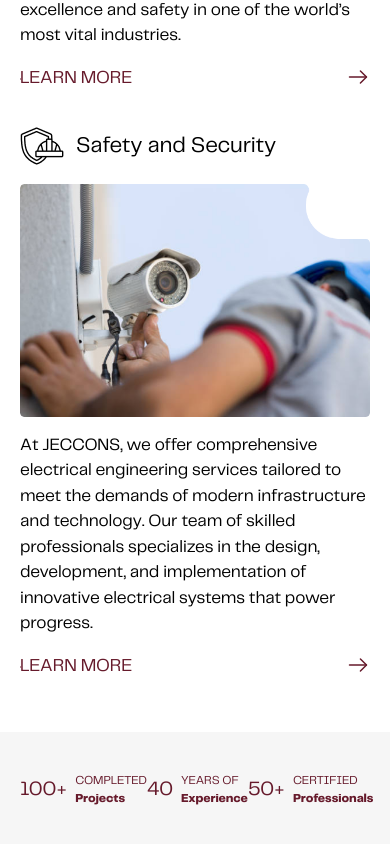
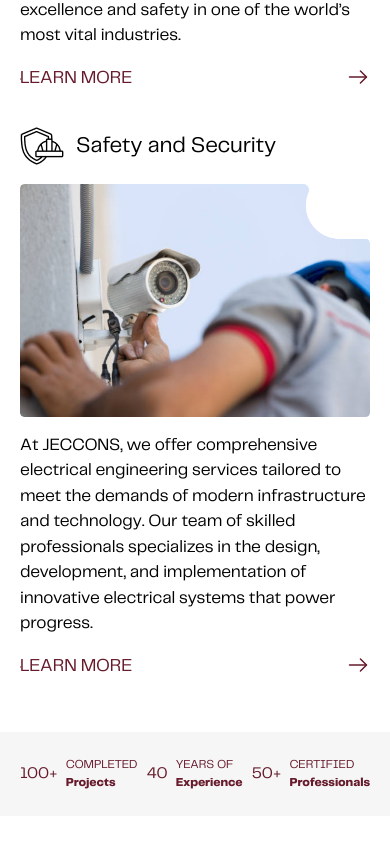
Before and after one commit to wes-the-dev/JecconsEngSystems, a React (Vite) app: page / in a window 390 px wide. Shown: the part 4538-5382 px from the top of the page. After the commit the page ends 5354 px from the top, so only its background shows below. Built offline with nearby package versions, Linux system fonts and the light colour scheme.

Commit message:
company-brief-mobile

```diff
--- a/src/components/Homepage/CompanyBrief.jsx
+++ b/src/components/Homepage/CompanyBrief.jsx
@@ -1,9 +1,9 @@
 
 function CompanyBrief() {
   return (
-    <div className="bg-[#F6F6F6] px-[60px] py-20 font-['PP-Telegraf'] text-[var(--primary-red)] flex justify-between max-[770px]:px-5 max-[770px]:py-10">
+    <div className="bg-[#F6F6F6] px-[60px] py-20 font-['PP-Telegraf'] text-[var(--primary-red)] flex justify-between max-[770px]:px-5 max-[380px]:px-3 max-[770px]:py-10 max-[430px]:py-6">
         <div className="completed-projects-brief flex gap-2 items-center">
-            <span className="text-[56px] max-[1100px]:text-[50px] max-[900px]:text-[40px] max-[650px]:text-[30px] max-[550px]:text-[20px]">
+            <span className="text-[56px] max-[1100px]:text-[50px] max-[900px]:text-[40px] max-[650px]:text-[30px] max-[550px]:text-[20px] max-[430px]:text-[16px]">
                 100+
             </span>
             <div className="flex flex-col gap-0">
@@ -12,7 +12,7 @@
             </div>
         </div>
         <div className="years-experience-hm flex gap-2 items-center">
-            <span className="text-[56px] max-[1100px]:text-[50px] max-[900px]:text-[40px] max-[650px]:text-[30px] max-[550px]:text-[20px]"> 40  </span>
+            <span className="text-[56px] max-[1100px]:text-[50px] max-[900px]:text-[40px] max-[650px]:text-[30px] max-[550px]:text-[20px] max-[430px]:text-[16px]"> 40  </span>
             <div className="flex flex-col gap-0">
                 <span className="text-[20px] max-[1100px]:text-[16px] max-[900px]:text-[14px] max-[550px]:text-[12px]">YEARS OF</span>
                 <span className="text-[30px] font-bold max-[1100px]:text-[26px] max-[900px]:text-[20px] max-[650px]:text-[16px] max-[550px]:text-[12px]">Experience</span>
@@ -20,7 +20,7 @@
         </div>
 
         <div className="cert-professionals flex gap-2 items-center">
-            <span className="text-[56px] max-[1100px]:text-[50px] max-[900px]:text-[40px] max-[650px]:text-[30px] max-[550px]:text-[20px]">
+            <span className="text-[56px] max-[1100px]:text-[50px] max-[900px]:text-[40px] max-[650px]:text-[30px] max-[550px]:text-[20px] max-[430px]:text-[16px]">
                 50+            </span>
             <div className="flex flex-col gap-0">
                 <span className="text-[20px] max-[1100px]:text-[16px] max-[900px]:text-[14px] max-[550px]:text-[12px]">CERTIFIED</span>
```
